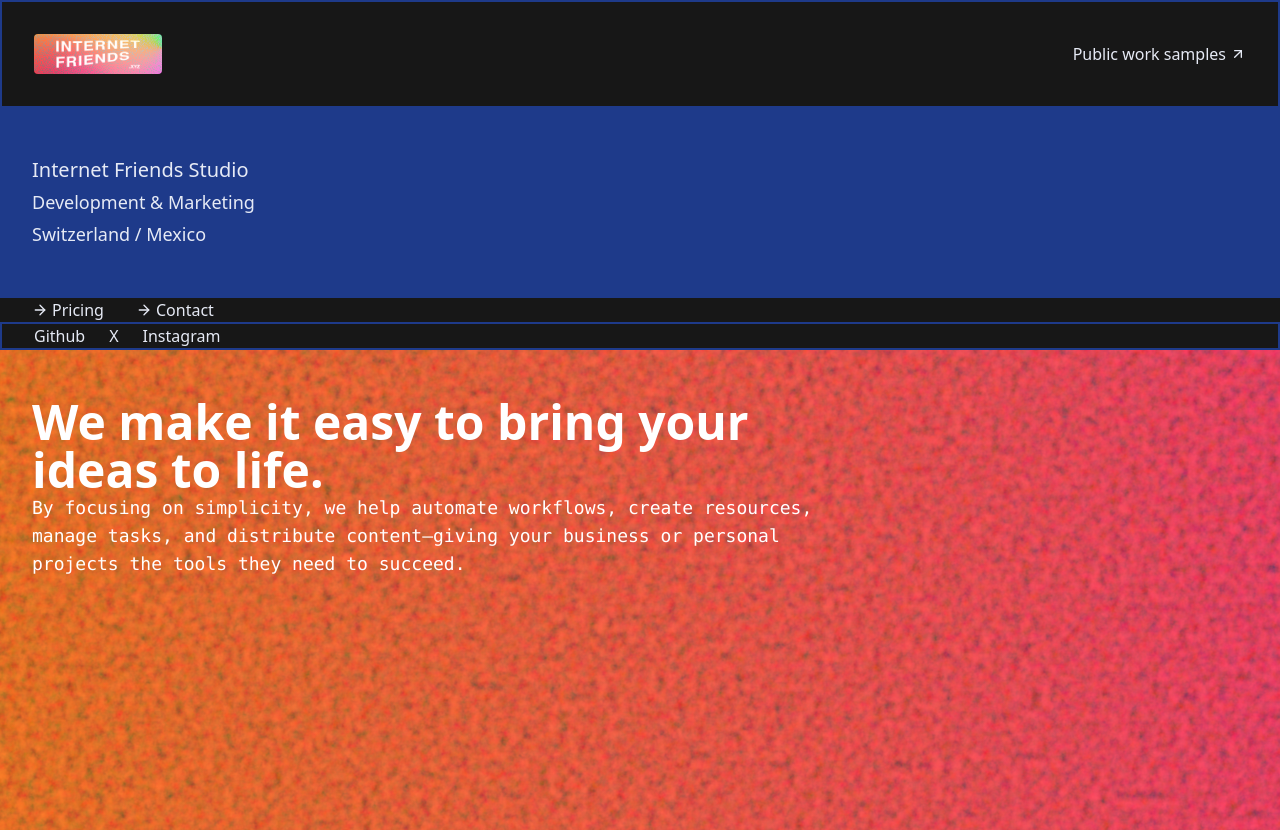
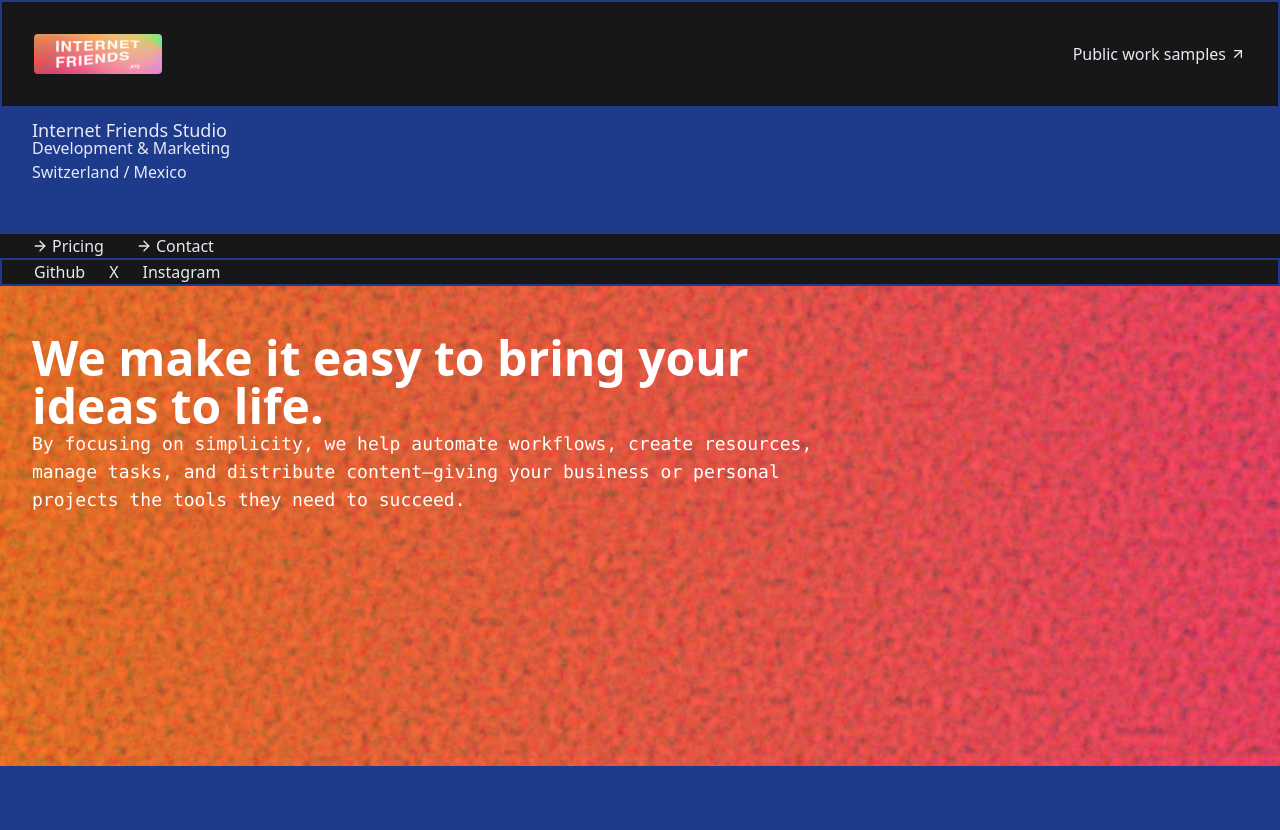
Before and after one commit to BarreraSlzr/landingpage, a Next.js app: page / in a window 1280 px wide. After the commit the page ends 800 px from the top, so only its background shows below. Built offline with nearby package versions, Linux system fonts and the light colour scheme.

Commit message:
Improve styles at CompanyInfo and body in general

```diff
--- a/app/components/CompanyInfo.tsx
+++ b/app/components/CompanyInfo.tsx
@@ -2,11 +2,11 @@ import content from '../content.json';
 
 export default function CompanyInfo() {
   return (
-    <section className="px-6 md:px-8 py-12">
-      <div className="space-y-1">
-        <h1 className="text-xl font-medium">{content.companyInfo.title}</h1>
-        <p className="text-lg">{content.companyInfo.address1}</p>
-        <p className="text-lg">{content.companyInfo.address2}</p>
+    <section className="px-6 md:px-8 pb-12 pt-2">
+      <div className="flex flex-col">
+        <h1 className="text-lg font-medium h-5">{content.companyInfo.title}</h1>
+        <p>{content.companyInfo.address1}</p>
+        <p>{content.companyInfo.address2}</p>
       </div>
     </section>
   );
--- a/app/layout.tsx
+++ b/app/layout.tsx
@@ -56,7 +56,7 @@ export default function RootLayout({
   return (
     <html lang="en">
       <body
-        className={`${geistSans.variable} ${geistMono.variable} antialiased`}
+        className={`${geistSans.variable} ${geistMono.variable} antialiased min-h-screen bg-brand-blue-800 text-brand-blue-100`}
       >
         <Suspense fallback='Loading'>
           {children}
--- a/app/not-found.tsx
+++ b/app/not-found.tsx
@@ -5,6 +5,7 @@ import Header from './components/Header';
 import MainNavigation from './components/MainNavigation';
 import SocialLinks from './components/SocialLinks';
 import HeroText from './components/HeroText';
+import CompanyInfo from './components/CompanyInfo';
 
 
 const messages = [
@@ -50,12 +51,12 @@ export default function NotFoundPage() {
   const randomMessage = messages[Math.floor(Math.random() * messages.length)];
 
   return (
-    <main className="min-h-screen bg-brand-blue-800">
+    <main>
       {/* Header */}
       <Header/>
 
       <HeroText>
-          <h1 className="text-4xl font-bold mb-4">{randomMessage.main}</h1>
+          <h1 className="text-4xl font-bold mb-4 font-mono">404 - {randomMessage.main}</h1>
           <p className="text-lg mb-6">{randomMessage.subtitle}</p>
           <Link
             href="/"
@@ -70,6 +71,7 @@ export default function NotFoundPage() {
 
       {/* Social Links */}
       <SocialLinks/>
+      <CompanyInfo/>
     </main>
   );
 };
--- a/app/page.tsx
+++ b/app/page.tsx
@@ -6,7 +6,7 @@ import SocialLinks from "./components/SocialLinks";
 
 export default function Page() {
   return (
-    <main className="min-h-screen bg-brand-blue-800 text-brand-blue-100">
+    <main>
       <Header />
       <CompanyInfo />
       <MainNavigation />
```
